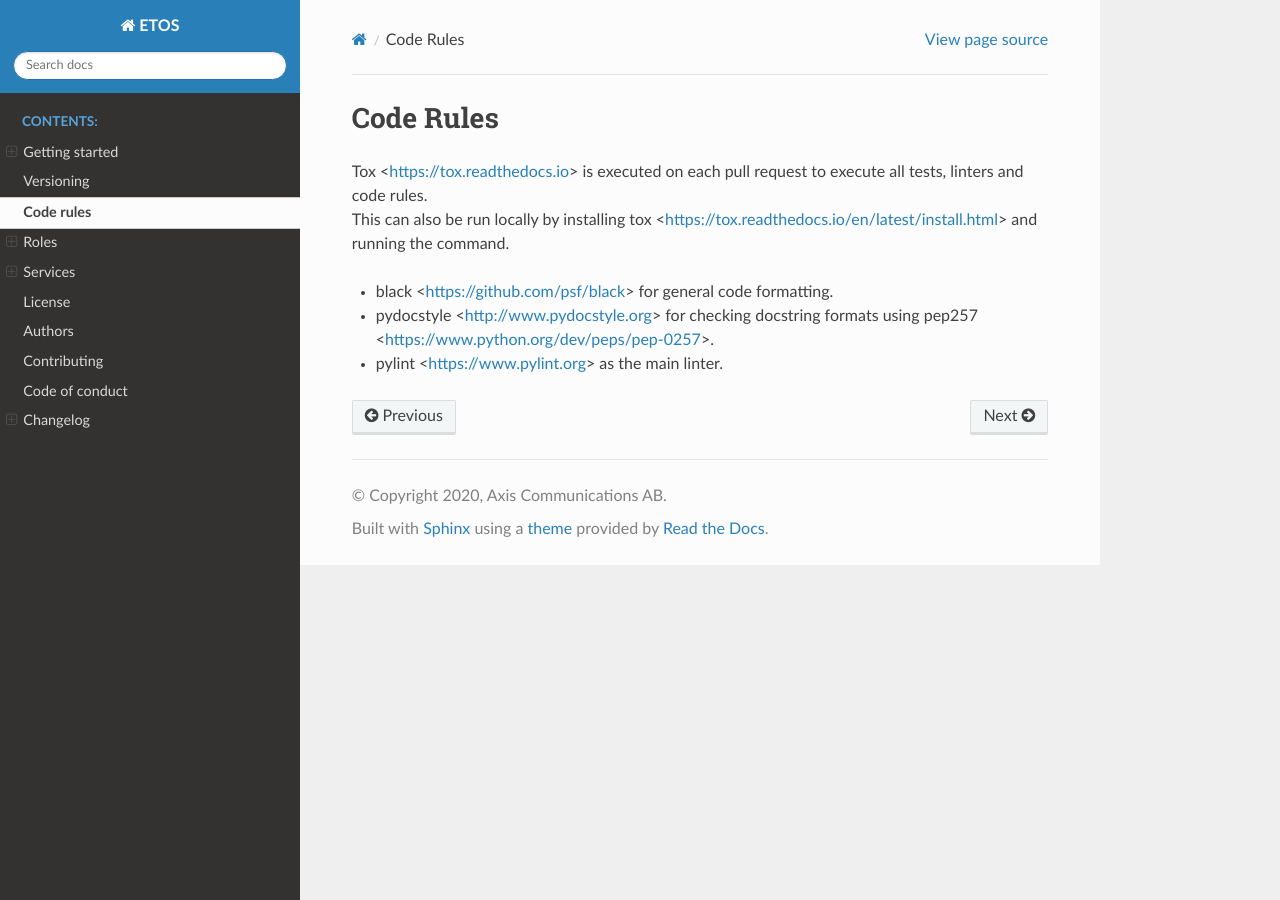
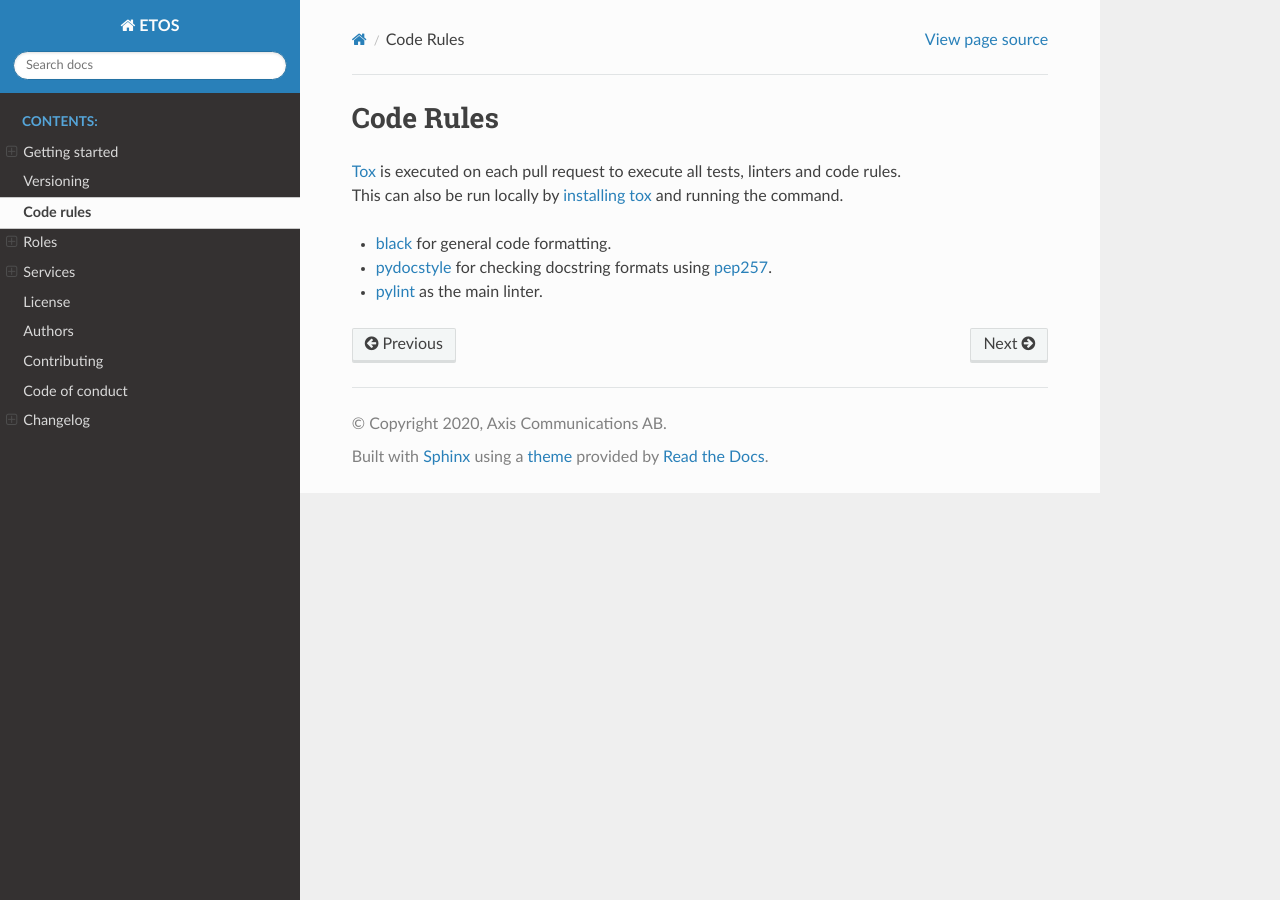
Before and after one commit to eiffel-community/etos, a Sphinx documentation site: the page built from source/coderules.rst, in a window 1280 px wide. Built offline with Sphinx 7.4.7 and the Read the Docs theme 2.0.0, drawn with Linux system fonts in a browser that asks for light colours.

Commit message:
Clean up links in the coderules document (#9)

```diff
--- a/source/coderules.rst
+++ b/source/coderules.rst
@@ -4,9 +4,9 @@
 Code Rules
 ##########
 
-| Tox <https://tox.readthedocs.io> is executed on each pull request to execute all tests, linters and code rules.
-| This can also be run locally by installing tox <https://tox.readthedocs.io/en/latest/install.html> and running the command.
+| `Tox <https://tox.readthedocs.io>`_ is executed on each pull request to execute all tests, linters and code rules.
+| This can also be run locally by `installing tox <https://tox.readthedocs.io/en/latest/install.html>`_ and running the command.
 
-- black <https://github.com/psf/black> for general code formatting.
-- pydocstyle <http://www.pydocstyle.org> for checking docstring formats using pep257 <https://www.python.org/dev/peps/pep-0257>.
-- pylint <https://www.pylint.org> as the main linter.
+- `black <https://github.com/psf/black>`_ for general code formatting.
+- `pydocstyle <http://www.pydocstyle.org>`_ for checking docstring formats using `pep257 <https://www.python.org/dev/peps/pep-0257>`_.
+- `pylint <https://www.pylint.org>`_ as the main linter.
```
